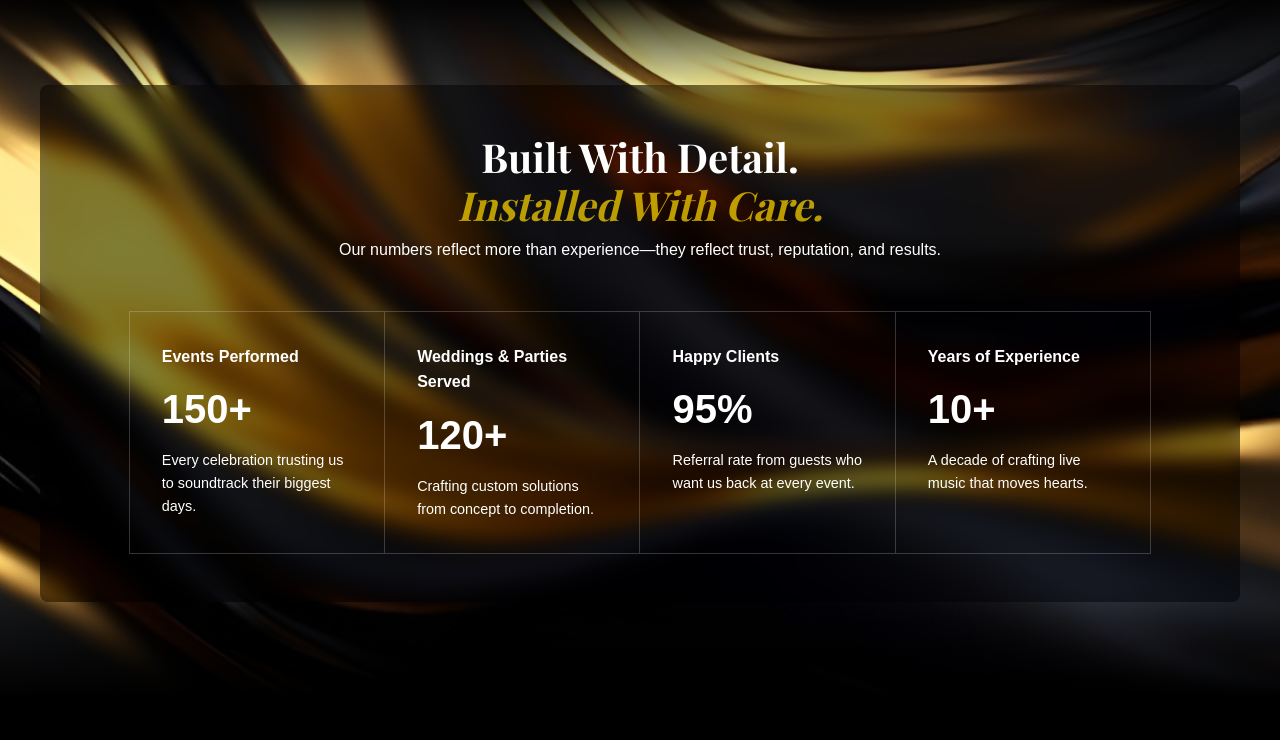
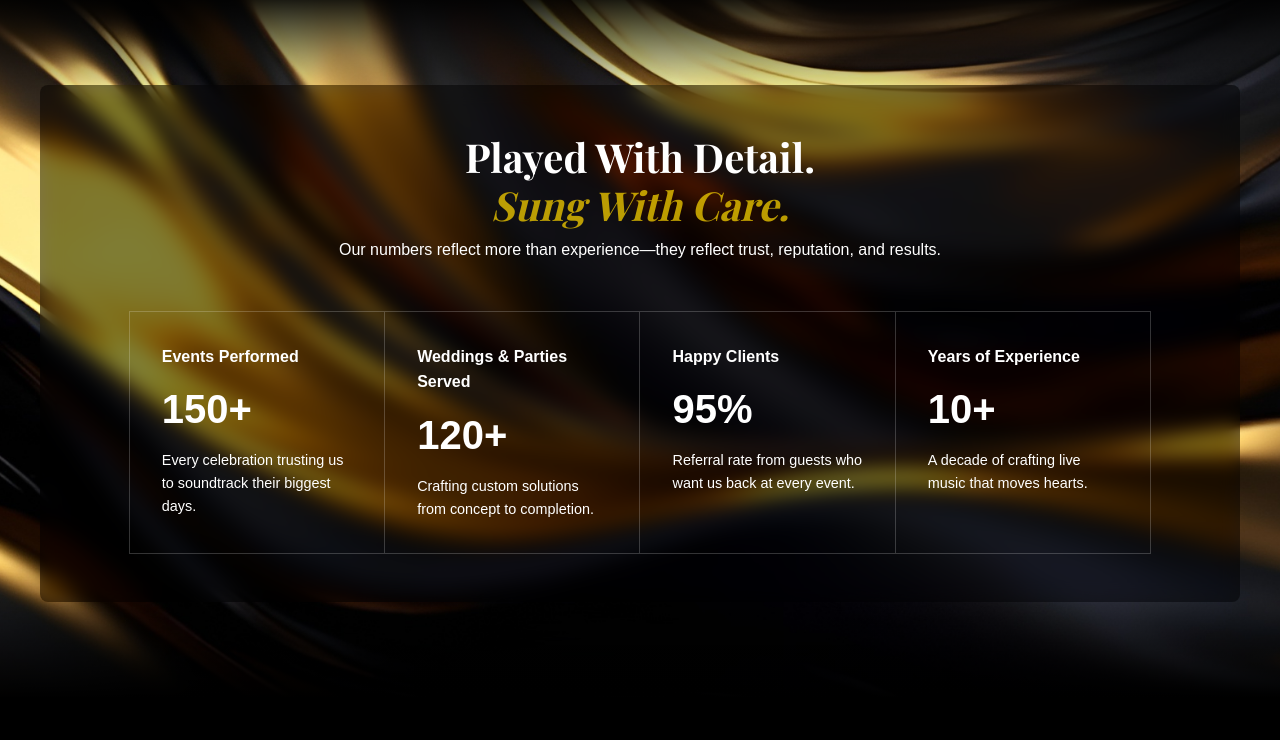
Before and after one commit to SuperiorChaoss/123weddingband, a plain HTML site: page index.html in a window 1280 px wide. Shown: the part 1190-1930 px from the top of the page. Drawn offline with nearby package versions, Linux system fonts and the light colour scheme; a web font is replaced by a local one.

Commit message:
Copywriting

```diff
--- a/index.html
+++ b/index.html
@@ -67,8 +67,8 @@
     <!-- Heading -->
     <div class="stats-header">
       <h2>
-        Built With Detail.<br>
-        <em>Installed With Care.</em>
+          Played With Detail.<br>
+        <em>Sung With Care.</em>
       </h2>
       <p>
         Our numbers reflect more than experience—they reflect trust, reputation, and results.
```
